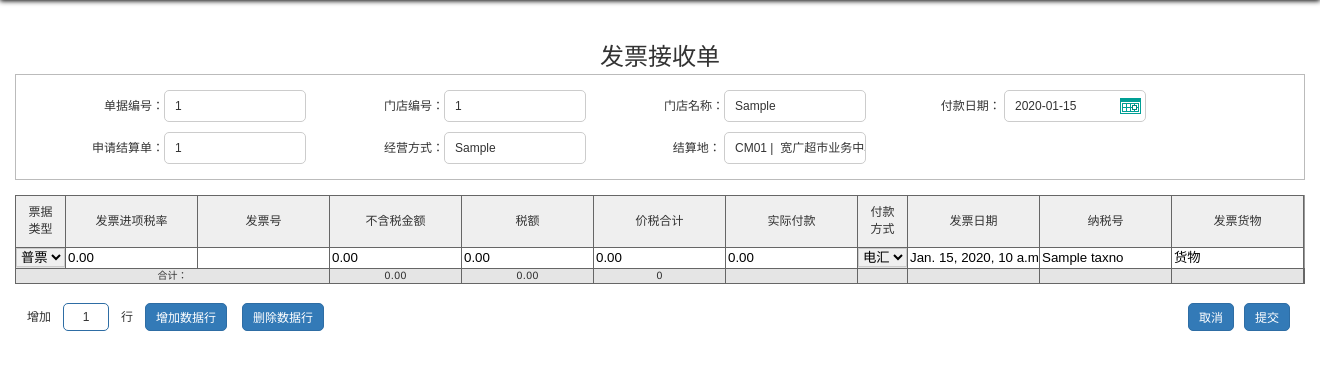
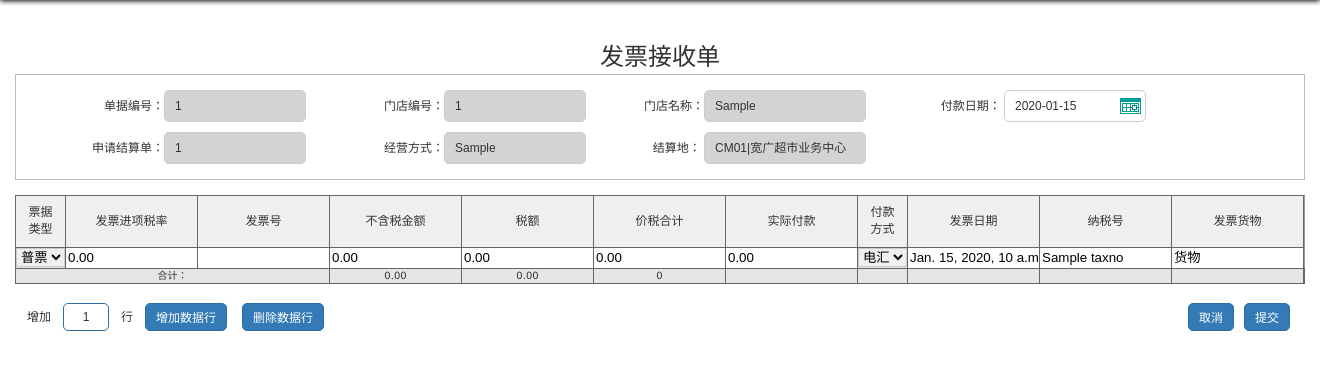
Before and after one commit to KGPython/scm, a Django app: template templates/user_invoice.html in a window 1320 px wide. Shown: the part 60-430 px from the top of the page. Run offline with Django 3.2, Linux system fonts and the light colour scheme; the template is opened without the code that fills it: most values are stand-ins (such as "Sample title", 1, 10 or a date in 2020).

Commit message:
调整发票接收单样式，零售商后台首页按钮排版

```diff
--- a/templates/admin/index.html
+++ b/templates/admin/index.html
@@ -8,7 +8,7 @@
     <body>
         {% include "common/nav.html" %}
         <div class="mainHome comWidth">
-            <div class="sideNav left">
+            <div class="sideNav left" style="margin-top: 30px;">
                 <ul class="sideNav-list">
                     <li class="sideNav-list-item">
                         <a href="/scm/base/menu/?mtype=0" title="sysConf">系统配置</a>
--- a/templates/user_invoice.html
+++ b/templates/user_invoice.html
@@ -19,22 +19,22 @@
                 <input type="hidden" name="begindate" id="begindate" value="{{ begindate| date:"Y-m-d H:m:s" }}">
                 <input type="hidden" name="enddate" id="enddate" value="{{ enddate| date:"Y-m-d H:m:s" }}">
 				<div class="box-line">
-                    <p><lable>单据编号：</lable><input type="text" readonly="readonly" name="sheetId" value="{{ sheetId }}"></p>
-                    <p><label>门店编号：</label><input type="text" readonly="readonly" name="shopId" id="shopId" value="{{ shopId }}"></p>
-					<p><label>门店名称：</label><input type="text" readonly="readonly" name="shopName" value="{{ shopDict | key:shopId }}"></p>
+                    <p><lable>单据编号：</lable><input type="text" style="background-color: #d3d3d3;" readonly="readonly" name="sheetId" value="{{ sheetId }}"></p>
+                    <p><label>门店编号：</label><input type="text" style="background-color: #d3d3d3;" readonly="readonly" name="shopId" id="shopId" value="{{ shopId }}"></p>
+					<p><label>门店名称：</label><input type="text" style="background-color: #d3d3d3;width: 160px;" readonly="readonly" name="shopName" value="{{ shopDict | key:shopId }}"></p>
                     <p>
                         <label>付款日期：</label>
                         <input class="inline laydate-icon" id="payDate" name="payDate" type="text" value="{{ PlanPayDate|date:'Y-m-d' }}" style="width: 140px;">
                     </p>
 				</div>
 				<div class="box-line">
-                    <p><label>申请结算单：</label><input type="text" name="refSheetId" id="refSheetId" readonly="readonly" value="{{ refSheetId }}"></p>
-                    <p><label>经营方式：</label><input type="text"  readonly="readonly" value="{{ payTypeDict|key:paytypeid }}">
-                    <input type="hidden" name="paytypeid" readonly="readonly" value="{{ paytypeid }}">
+                    <p><label>申请结算单：</label><input type="text"  name="refSheetId" id="refSheetId" readonly="readonly" style="background-color: #d3d3d3;" value="{{ refSheetId }}"></p>
+                    <p><label>经营方式：</label><input type="text"  readonly="readonly" style="background-color: #d3d3d3;" value="{{ payTypeDict|key:paytypeid }}">
+                    <input type="hidden" name="paytypeid" readonly="readonly" style="background-color: #d3d3d3;" value="{{ paytypeid }}">
                     </p>
                     <p class="settleAdress">
                         <label>结算地：</label>
-                        <input type="text" readonly="readonly" value="CM01 |  宽广超市业务中心">
+                        <input type="text" readonly="readonly" style="background-color: #d3d3d3;width: 160px;" value="CM01|宽广超市业务中心">
                     </p>
 				</div>
 			</div>
--- a/templates/user_invoice_new.html
+++ b/templates/user_invoice_new.html
@@ -16,7 +16,7 @@
                 <input type="hidden" name="begindate" id="begindate" value="">
                 <input type="hidden" name="enddate" id="enddate" value="">
 				<div class="box-line">
-                    <p><lable>单据编号：</lable><input type="text" readonly="readonly" name="sheetId" value=""></p>
+                    <p><lable>单据编号：</lable><input type="text" readonly="readonly" style="background-color: #d3d3d3;"  name="sheetId" value=""></p>
                     <p>
                         <label>经营方式：</label>
                        {% comment %} <select name="payTypeId" id="payTypeId">
@@ -24,12 +24,12 @@
                             <option value="{{ payType.id }}">{{ payType.id }} | {{ payType.name }}</option>
                             {% endfor %}
                         </select>{% endcomment %}
-                        <input type="text"  readonly="readonly" value="{{ payTypeDict|key:paytypeid }}">
+                        <input type="text"  readonly="readonly" style="background-color: #d3d3d3;" value="{{ payTypeDict|key:paytypeid }}">
                         <input type="hidden" name="paytypeid" readonly="readonly" value="{{ paytypeid }}">
                     </p>
                     <p>
                         <label>结算地：</label>
-                        <input type="text" readonly="readonly" value="CM01 |  宽广超市业务中心" style="width: 160px;">
+                        <input type="text" readonly="readonly" style="background-color: #d3d3d3;width: 160px;" value="CM01 |  宽广超市业务中心">
                     </p>
                   {% comment %}  <p style="width: 250px">
                         <label>提取发票方式：</label>
```
